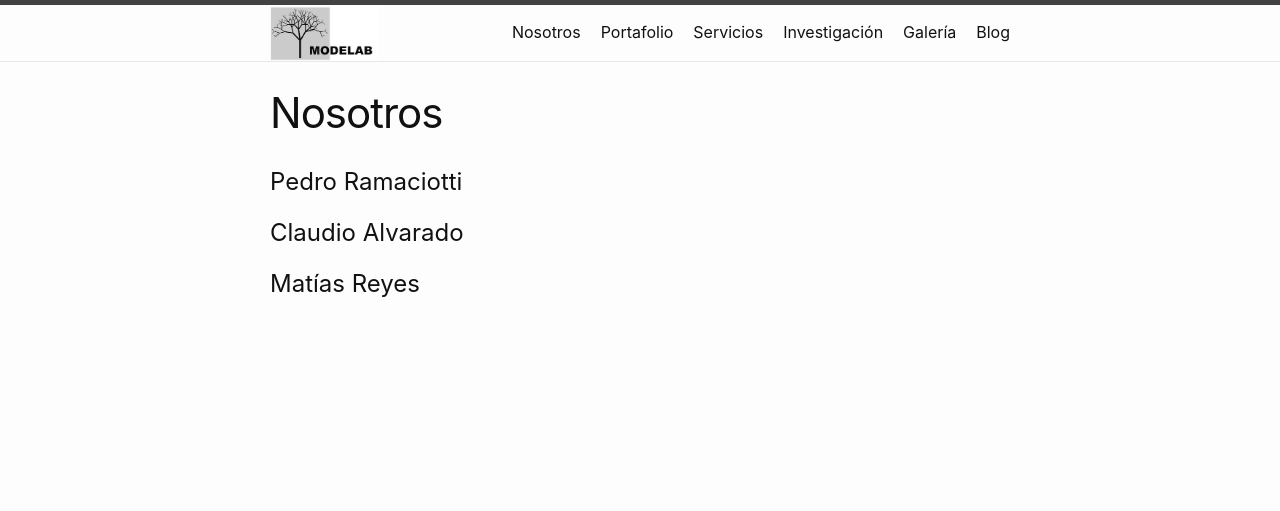
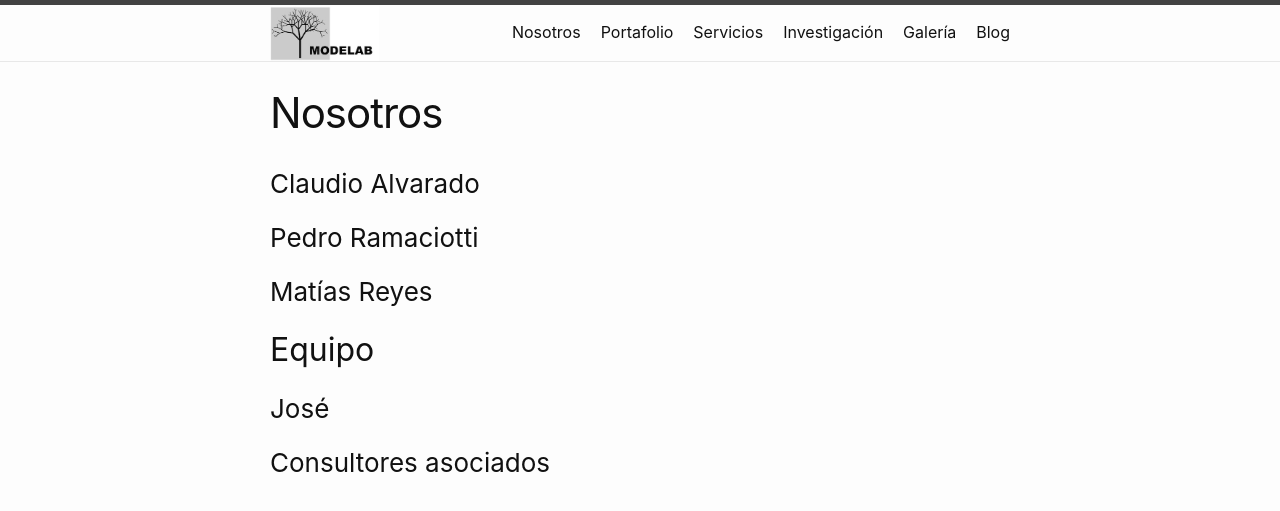
Before and after one commit to modelabcl/modelabcl.github.io, a Jekyll site: the page built from 1-about.markdown, in a window 1280 px wide. Shown: the top 511 px of the page. Built offline with Jekyll 4.4.1, drawn with Linux system fonts in a browser that asks for light colours.

```diff
--- a/1-about.markdown
+++ b/1-about.markdown
@@ -4,6 +4,17 @@ title: Nosotros
 permalink: /about/
 ---
 
-# Pedro Ramaciotti
-# Claudio Alvarado
-# Matías Reyes
+
+
+### Claudio Alvarado
+
+### Pedro Ramaciotti
+
+### Matías Reyes
+
+
+## Equipo
+
+### José
+
+### Consultores asociados
--- a/index.markdown
+++ b/index.markdown
@@ -9,4 +9,6 @@ layout: page
 
 Ingeniería y ciencia de datos
 
---> Imagen / grafo
+![alt text](assets/img/placeholder.jpg "Logo Title Text 1")
+
+Estamos renovando nuestra página...
```
Also changed, not shown: 4 other files.
